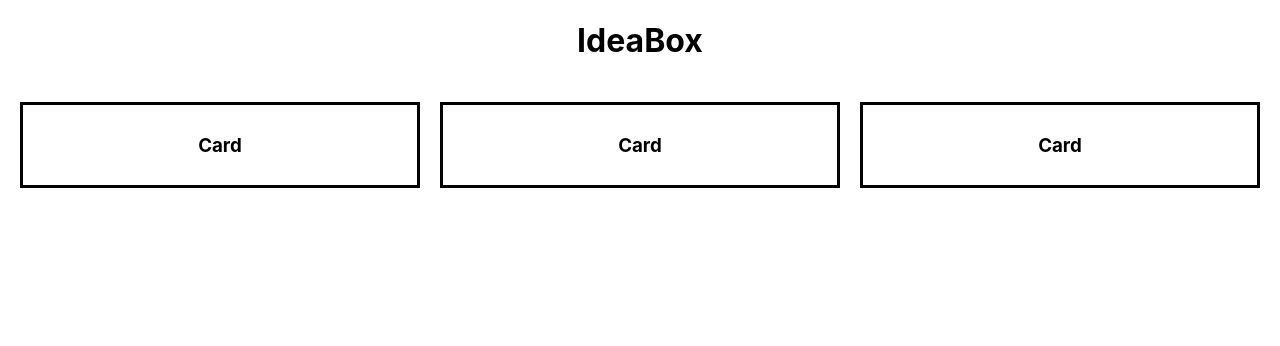
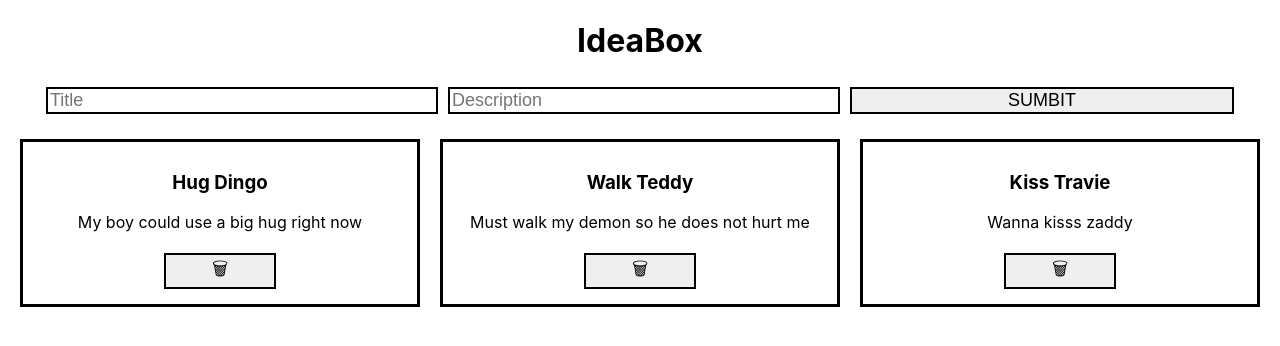
Before and after one commit to cagallo/ideabox-2, a React (Create React App) app: page / in a window 1280 px wide. Shown: the top 346 px of the page. Built offline with nearby package versions, Linux system fonts and the light colour scheme.

Commit message:
Add add idea functionality

```diff
--- a/src/components/App.js
+++ b/src/components/App.js
@@ -2,6 +2,7 @@ import React, {
   Component
 } from 'react';
 import Ideas from '../components/Ideas';
+import Form from '../components/Form';
 import '../css/App.css';
 
 class App extends Component {
@@ -27,14 +28,21 @@ class App extends Component {
     }
   }
 
+  addIdea = (newIdea) => {
+    this.setState({ideas: [...this.state.ideas, newIdea]})
+  }
+
   render() {
     return (
       <main className = 'App'>
       <h1> IdeaBox </h1>
-      <Ideas name='Travis'/>
+      <Form addIdea={this.addIdea} />
+      {!this.state.ideas.length && <h2>No ideas yet--add some!</h2> }
+      <Ideas ideas={this.state.ideas}/>
       </main>
     )
   }
+
 }
 
 export default App;
--- a/src/components/Card.js
+++ b/src/components/Card.js
@@ -2,10 +2,12 @@ import React from 'react';
 import '../css/Card.css';
 
 
-const Card = () => {
+const Card = ({title, description, id}) => {
     return (
         <div className='card'>
-            <h3>Card</h3>
+            <h3>{title}</h3>
+            <p>{description}</p>
+            <button>🗑</button>
         </div>
     )
 }
--- /dev/null
+++ b/src/components/Form.js
@@ -0,0 +1,56 @@
+import React, {Component} from 'react';
+import '../css/Form.css';
+
+class Form extends Component {
+    constructor() {
+        super();
+        this.state = {
+            title: '',
+            description: ''
+        }
+    }
+
+    handleChange = event => {
+        this.setState({ [event.target.name] : event.target.value});
+    }
+
+    submitIdeas = event => {
+        event.preventDefault();
+        const newIdea = {
+            id: Date.now(),
+            ...this.state
+        }
+        this.props.addIdea(newIdea);
+        this.clearInputs();
+    }
+
+    clearInputs() {
+        this.setState({title: '', description: ''});
+    }
+
+    render() {
+        return (
+            <form>
+                <input
+                type='text'
+                placeholder='Title'
+                name='title'
+                value={this.state.title}
+                onChange={event => this.handleChange(event)}
+               />
+
+               <input
+                type='text'
+                placeholder='Description'
+                name='description'
+                value={this.state.description}
+                onChange={event => this.handleChange(event)}
+                />
+
+                <button onClick={event => this.submitIdeas(event)}>SUMBIT</button>
+            </form>
+        )
+    }
+}
+
+export default Form;
--- a/src/components/Ideas.js
+++ b/src/components/Ideas.js
@@ -2,16 +2,25 @@ import React from 'react';
 import Card from '../components/Card'
 import '../css/Ideas.css';
 
-const Ideas = (props) => {
-    const {name} = props;
+const Ideas = ({ideas}) => {
+
+    const ideaCards = ideas.map(idea => {
+        return (
+                <Card
+                title={idea.title}
+                description={idea.description}
+                id={idea.id}
+                key={idea.id}
+                />
+        )
+    })
 
     return (
         <div className='ideas-container'>
-            <Card />
-            <Card />
-            <Card />
+            {ideaCards}
         </div>
     )
+
 }
 
 export default Ideas;
--- /dev/null
+++ b/src/css/Form.css
@@ -0,0 +1,12 @@
+/*Form CSS*/
+
+form {
+    margin: auto;
+}
+
+input, button {
+    margin: 5px;
+    width: 30%;
+    border: 2px solid black;
+    font-size: 18px;
+}
```
